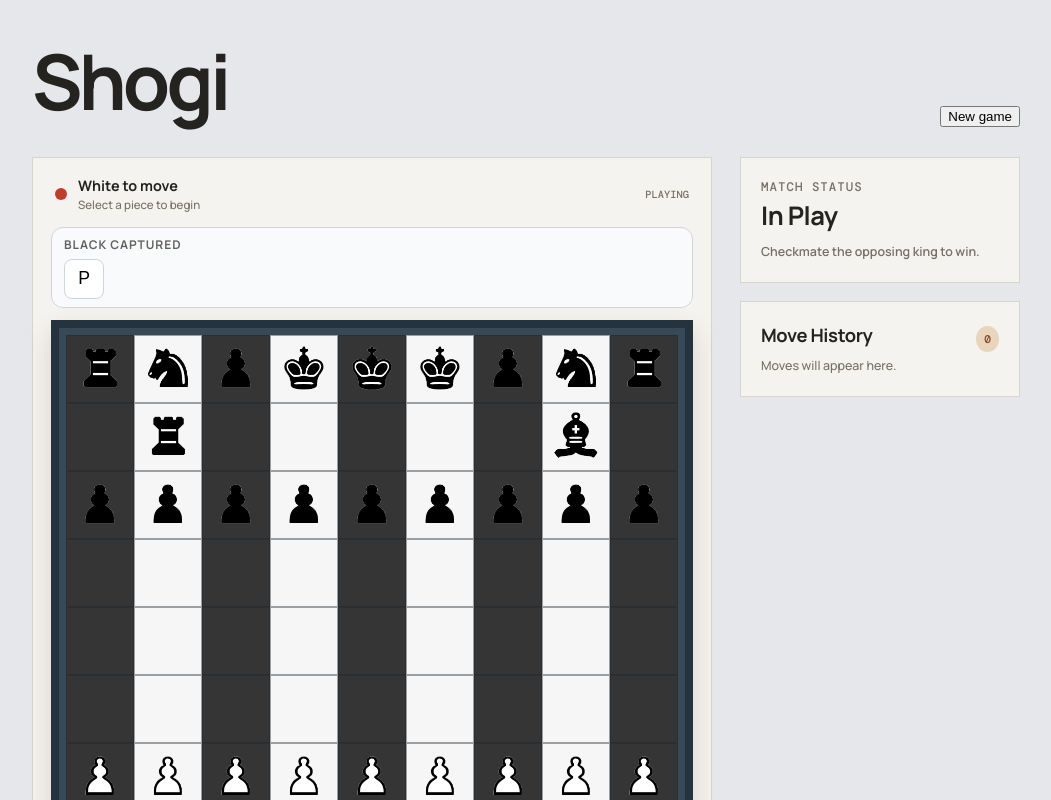
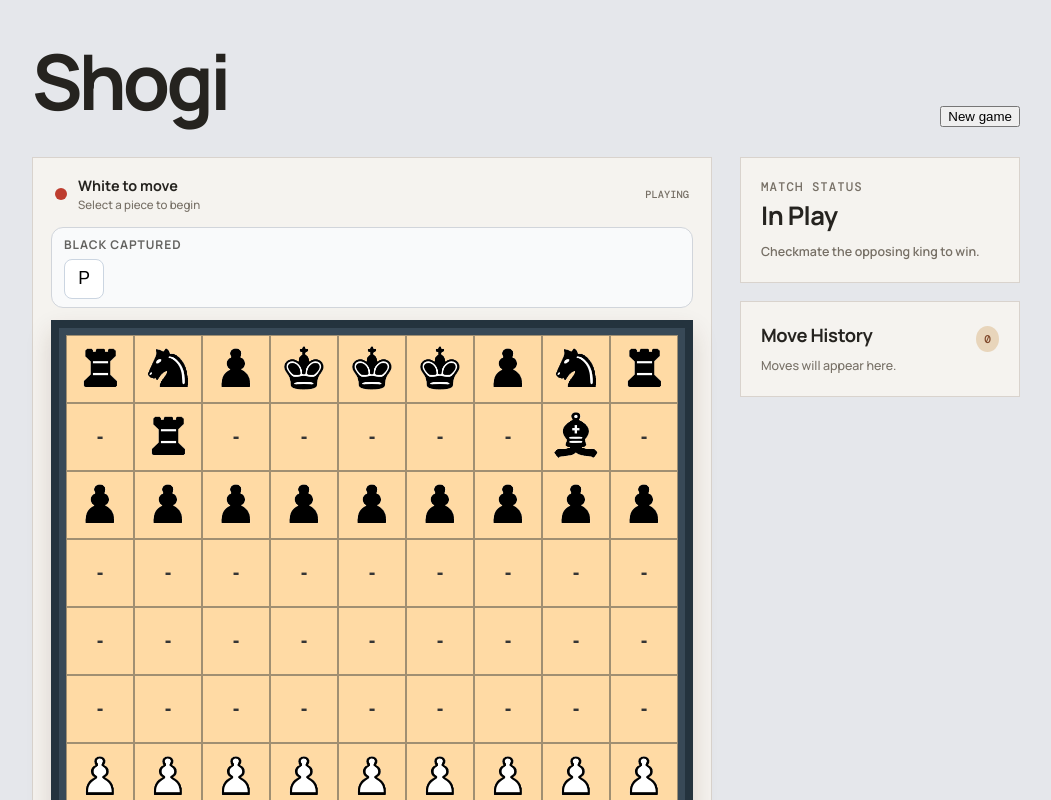
Before and after one commit to RisingSatalite/chess, a Next.js app: page /shogi in a window 1280 px wide. Shown: the top 800 px of the page, without its empty margins (114-1165 px from the left). Built offline with nearby package versions, Linux system fonts and the light colour scheme.

Commit message:
board colour change

```diff
--- a/src/component/shogiPiece.js
+++ b/src/component/shogiPiece.js
@@ -40,26 +40,21 @@ export default function Square({ prop, onClickFunction, onDragStart, onDragOver,
 
     var black = "#353535";
     var white = "#f6f6f6";
+    var selected = "ffffbb";
+    var yellow = "#ffdaa4";
 
     const isSelected = number === selected;
     const isLastMove = lastMove && (number === lastMove.from || number === lastMove.to);
 
     if (isSelected) {
-        bgColor = "yellow";
+        bgColor = selected;
         textColour = black
-    } else if ((number + row) % 2 === 0) {
-        bgColor = black;
+    } else {
+        bgColor = yellow;
         if(prop == ""){
             textColour = black
         }else{
             textColour = white
-        }
-    } else {
-        bgColor = white;
-        if(prop == ""){
-            textColour = white
-        }else{
-            textColour = black
         }
     }
 
```
